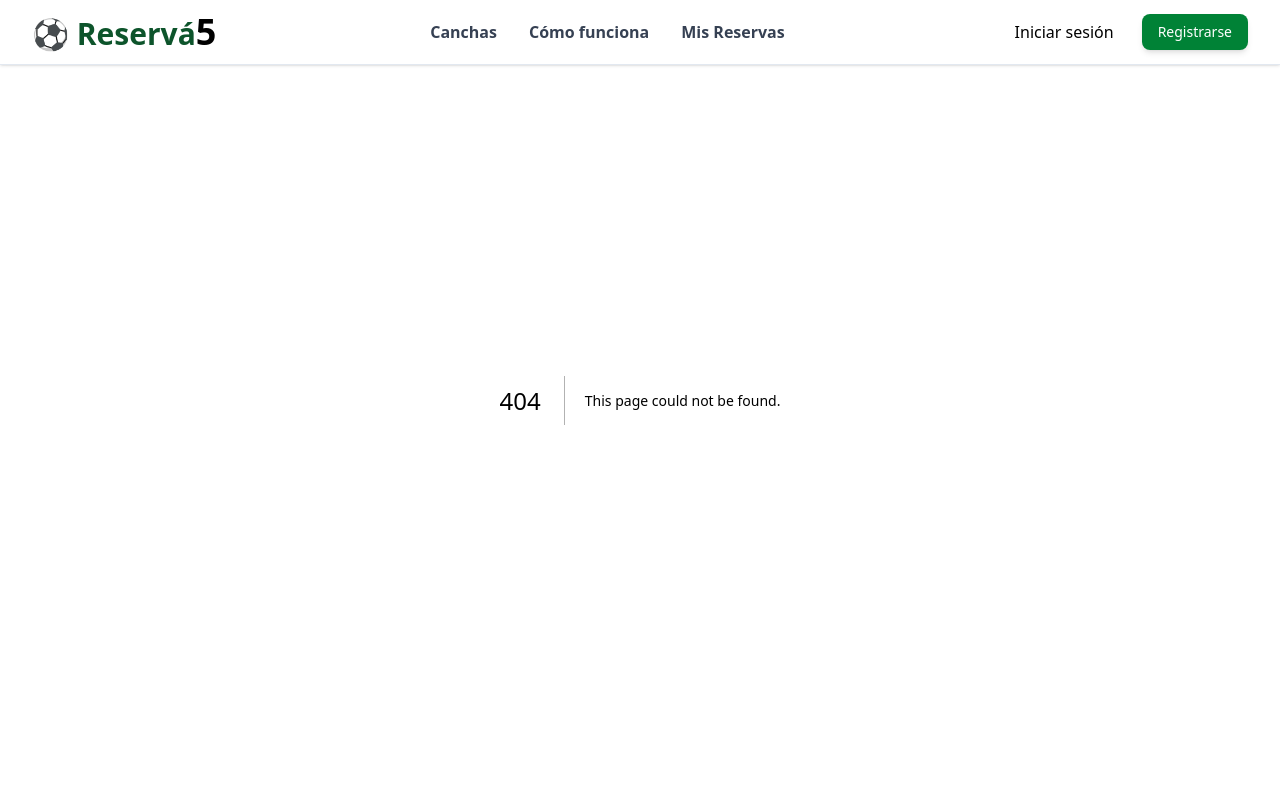
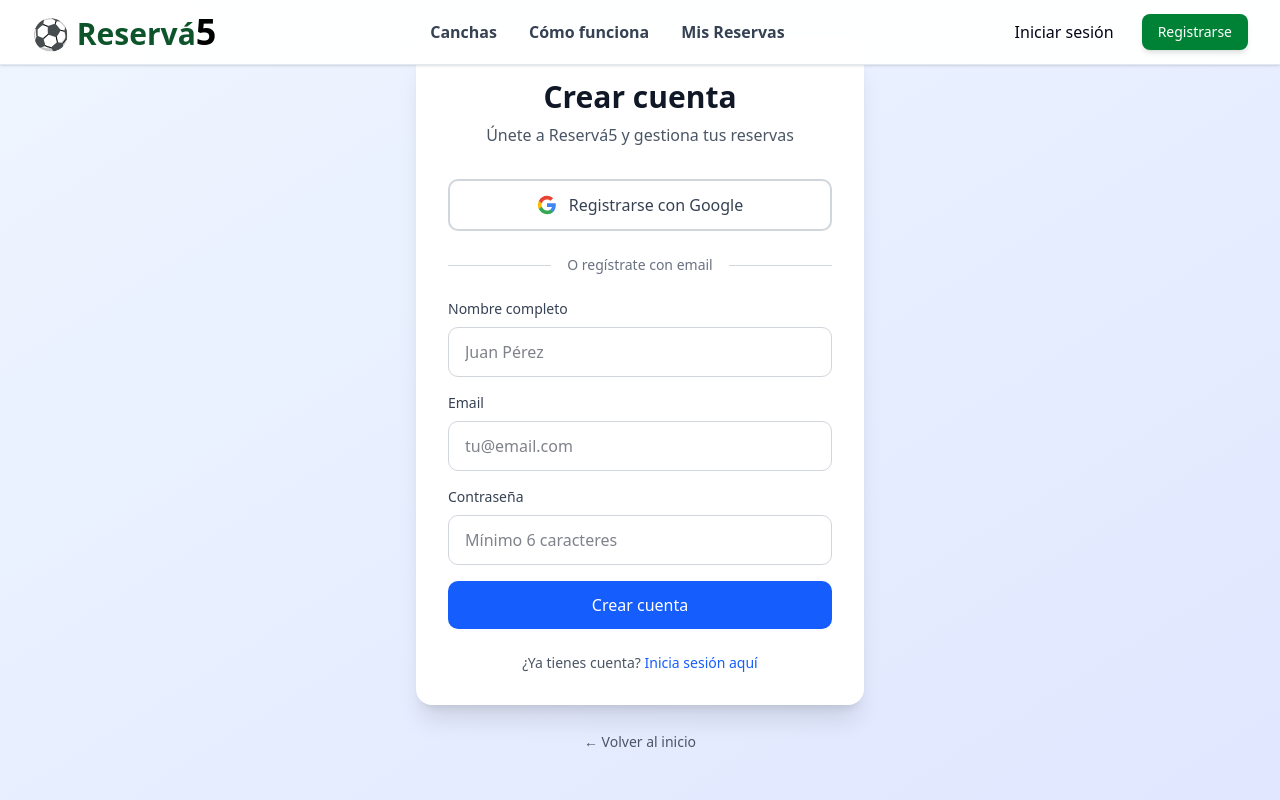
Before and after one commit to JoseluisDev24/reservation-system, a Next.js app: page /register in a window 1280 px wide. Before the commit this address had no page. Shown: the top 800 px of the page. Built offline with nearby package versions, Linux system fonts and the light colour scheme.

Commit message:
feat: implement authentication system with NextAuth v5

```diff
--- /dev/null
+++ b/src/app/(auth)/register/page.jsx
@@ -0,0 +1,231 @@
+"use client";
+
+import { signIn } from "next-auth/react";
+import { useState } from "react";
+import { useRouter } from "next/navigation";
+import Link from "next/link";
+
+export default function RegisterPage() {
+  const router = useRouter();
+
+  const [formData, setFormData] = useState({
+    name: "",
+    email: "",
+    password: "",
+  });
+  const [error, setError] = useState("");
+  const [loading, setLoading] = useState(false);
+
+  // Manejo de registro
+  const handleRegister = async (e) => {
+    e.preventDefault();
+    setError("");
+    setLoading(true);
+
+    try {
+      // 1. Llamar al endpoint de registro
+      const res = await fetch("/api/auth/register", {
+        method: "POST",
+        headers: { "Content-Type": "application/json" },
+        body: JSON.stringify(formData),
+      });
+
+      const data = await res.json();
+
+      if (!res.ok) {
+        setError(data.error || "Error al registrarse");
+        setLoading(false);
+        return;
+      }
+
+      // 2. Si el registro fue exitoso, hacer login automáticamente
+      const result = await signIn("credentials", {
+        email: formData.email,
+        password: formData.password,
+        redirect: false,
+      });
+
+      if (result?.error) {
+        setError("Usuario creado pero error al iniciar sesión");
+      } else {
+        router.push("/");
+        router.refresh();
+      }
+    } catch (err) {
+      setError("Ocurrió un error. Intenta de nuevo.");
+    } finally {
+      setLoading(false);
+    }
+  };
+
+  // Manejo de login con Google
+  const handleGoogleRegister = async () => {
+    setLoading(true);
+    try {
+      await signIn("google", { callbackUrl: "/" });
+    } catch (err) {
+      setError("Error al conectar con Google");
+      setLoading(false);
+    }
+  };
+
+  return (
+    <div className="min-h-screen flex items-center justify-center bg-gradient-to-br from-blue-50 to-indigo-100 px-4">
+      <div className="w-full max-w-md">
+        {/* Card principal */}
+        <div className="bg-white rounded-2xl shadow-xl p-8">
+          {/* Header */}
+          <div className="text-center mb-8">
+            <h1 className="text-3xl font-bold text-gray-900 mb-2">
+              Crear cuenta
+            </h1>
+            <p className="text-gray-600">
+              Únete a Reservá5 y gestiona tus reservas
+            </p>
+          </div>
+
+          {/* Error message */}
+          {error && (
+            <div className="mb-6 p-4 bg-red-50 border border-red-200 rounded-lg">
+              <p className="text-sm text-red-600 text-center">{error}</p>
+            </div>
+          )}
+
+          {/* Google Register Button */}
+          <button
+            onClick={handleGoogleRegister}
+            disabled={loading}
+            className="w-full mb-6 flex items-center justify-center gap-3 px-4 py-3 border-2 border-gray-300 rounded-lg font-medium text-gray-700 hover:bg-gray-50 hover:border-gray-400 transition-all disabled:opacity-50 disabled:cursor-not-allowed"
+          >
+            <svg className="w-5 h-5" viewBox="0 0 24 24">
+              <path
+                fill="#4285F4"
+                d="M22.56 12.25c0-.78-.07-1.53-.2-2.25H12v4.26h5.92c-.26 1.37-1.04 2.53-2.21 3.31v2.77h3.57c2.08-1.92 3.28-4.74 3.28-8.09z"
+              />
+              <path
+                fill="#34A853"
+                d="M12 23c2.97 0 5.46-.98 7.28-2.66l-3.57-2.77c-.98.66-2.23 1.06-3.71 1.06-2.86 0-5.29-1.93-6.16-4.53H2.18v2.84C3.99 20.53 7.7 23 12 23z"
+              />
+              <path
+                fill="#FBBC05"
+                d="M5.84 14.09c-.22-.66-.35-1.36-.35-2.09s.13-1.43.35-2.09V7.07H2.18C1.43 8.55 1 10.22 1 12s.43 3.45 1.18 4.93l2.85-2.22.81-.62z"
+              />
+              <path
+                fill="#EA4335"
+                d="M12 5.38c1.62 0 3.06.56 4.21 1.64l3.15-3.15C17.45 2.09 14.97 1 12 1 7.7 1 3.99 3.47 2.18 7.07l3.66 2.84c.87-2.6 3.3-4.53 6.16-4.53z"
+              />
+            </svg>
+            Registrarse con Google
+          </button>
+
+          {/* Divider */}
+          <div className="relative mb-6">
+            <div className="absolute inset-0 flex items-center">
+              <div className="w-full border-t border-gray-300"></div>
+            </div>
+            <div className="relative flex justify-center text-sm">
+              <span className="px-4 bg-white text-gray-500">
+                O regístrate con email
+              </span>
+            </div>
+          </div>
+
+          {/* Register Form */}
+          <form onSubmit={handleRegister} className="space-y-4">
+            <div>
+              <label
+                htmlFor="name"
+                className="block text-sm font-medium text-gray-700 mb-2"
+              >
+                Nombre completo
+              </label>
+              <input
+                id="name"
+                type="text"
+                required
+                value={formData.name}
+                onChange={(e) =>
+                  setFormData({ ...formData, name: e.target.value })
+                }
+                className="w-full px-4 py-3 border border-gray-300 rounded-lg focus:ring-2 focus:ring-blue-500 focus:border-transparent transition-all"
+                placeholder="Juan Pérez"
+              />
+            </div>
+
+            <div>
+              <label
+                htmlFor="email"
+                className="block text-sm font-medium text-gray-700 mb-2"
+              >
+                Email
+              </label>
+              <input
+                id="email"
+                type="email"
+                required
+                value={formData.email}
+                onChange={(e) =>
+                  setFormData({ ...formData, email: e.target.value })
+                }
+                className="w-full px-4 py-3 border border-gray-300 rounded-lg focus:ring-2 focus:ring-blue-500 focus:border-transparent transition-all"
+                placeholder="tu@email.com"
+              />
+            </div>
+
+            <div>
+              <label
+                htmlFor="password"
+                className="block text-sm font-medium text-gray-700 mb-2"
+              >
+                Contraseña
+              </label>
+              <input
+                id="password"
+                type="password"
+                required
+                minLength={6}
+                value={formData.password}
+                onChange={(e) =>
+                  setFormData({ ...formData, password: e.target.value })
+                }
+                className="w-full px-4 py-3 border border-gray-300 rounded-lg focus:ring-2 focus:ring-blue-500 focus:border-transparent transition-all"
+                placeholder="Mínimo 6 caracteres"
+              />
+            </div>
+
+            <button
+              type="submit"
+              disabled={loading}
+              className="w-full bg-blue-600 text-white py-3 rounded-lg font-medium hover:bg-blue-700 transition-colors disabled:opacity-50 disabled:cursor-not-allowed"
+            >
+              {loading ? "Creando cuenta..." : "Crear cuenta"}
+            </button>
+          </form>
+
+          {/* Footer */}
+          <div className="mt-6 text-center">
+            <p className="text-sm text-gray-600">
+              ¿Ya tienes cuenta?{" "}
+              <Link
+                href="/login"
+                className="text-blue-600 font-medium hover:text-blue-700"
+              >
+                Inicia sesión aquí
+              </Link>
+            </p>
+          </div>
+        </div>
+
+        {/* Back to home */}
+        <div className="mt-6 text-center">
+          <Link
+            href="/"
+            className="text-sm text-gray-600 hover:text-gray-900 transition-colors"
+          >
+            ← Volver al inicio
+          </Link>
+        </div>
+      </div>
+    </div>
+  );
+}
--- /dev/null
+++ b/src/app/api/auth/register/route.js
@@ -0,0 +1,64 @@
+import { NextResponse } from "next/server";
+import connectDB from "@/lib/mongodb";
+import User from "@/models/User";
+
+export async function POST(request) {
+  try {
+    // 1. Obtener datos del body
+    const { name, email, password } = await request.json();
+
+    // 2. Validar que llegaron todos los campos
+    if (!name || !email || !password) {
+      return NextResponse.json(
+        { error: "All fields are required" },
+        { status: 400 }
+      );
+    }
+
+    // 3. Validar longitud del password
+    if (password.length < 6) {
+      return NextResponse.json(
+        { error: "Password must be at least 6 characters" },
+        { status: 400 }
+      );
+    }
+
+    // 4. Conectar a MongoDB
+    await connectDB();
+
+    // 5. Verificar si el email ya existe
+    const existingUser = await User.findOne({ email });
+    if (existingUser) {
+      return NextResponse.json(
+        { error: "Email already registered" },
+        { status: 400 }
+      );
+    }
+
+    // 6. Crear usuario (el middleware pre('save') hashea el password automáticamente)
+    const user = await User.create({
+      name,
+      email,
+      password,
+      provider: "credentials",
+      role: "user", // Por defecto todos son 'user'
+    });
+
+    // 7. Retornar respuesta exitosa (sin el password)
+    return NextResponse.json(
+      {
+        message: "User created successfully",
+        user: {
+          id: user._id,
+          name: user.name,
+          email: user.email,
+          role: user.role,
+        },
+      },
+      { status: 201 }
+    );
+  } catch (error) {
+    console.error("Registration error:", error);
+    return NextResponse.json({ error: "Error creating user" }, { status: 500 });
+  }
+}
```
